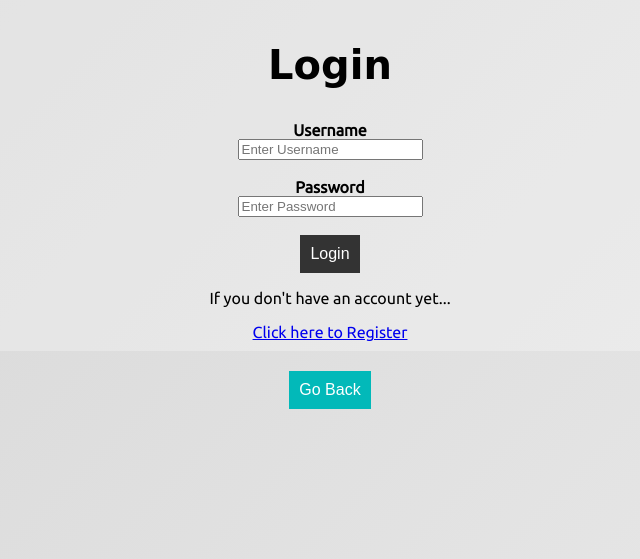
After one commit to CodecoolGlobal/ask-mate-3-python-xKeiro, a Flask app: page /login in a window 1280 px wide. The commit adds this page. Shown: the part 457-1016 px from the top of the page, without its empty margins (310-950 px from the left). Run offline with Flask 2, Linux system fonts and the light colour scheme; some libraries are stand-ins or nearby versions; some web fonts are replaced.

Commit message:
Login page, logout, username on banner

```diff
--- a/server.py
+++ b/server.py
@@ -1,6 +1,6 @@
 import os
 
-from flask import Flask, request, render_template, redirect, session
+from flask import Flask, request, render_template, redirect, session, url_for
 from werkzeug.utils import secure_filename
 
 from bonus_questions import SAMPLE_QUESTIONS
@@ -26,7 +26,7 @@ def allowed_file(filename):
 @app.route('/')
 def index():
     questions = data_manager.get_latest_questions()
-    session['user_id'] = 1
+    # session['user_id'] = 1
     return render_template('index.html', questions=questions)
 
 
@@ -139,7 +139,7 @@ def add_question():
         else:
             all_tags = data_manager.get_tags()
             return render_template('add-question.html', question={}, all_tags=all_tags)
-    redirect(request.referrer)
+    return redirect(url_for('login'))
 
 
 @app.route('/question/<question_id>/new-answer', methods=["GET", "POST"])
@@ -316,13 +316,13 @@ def delete_comment(comment_id):
 def bonus_questions():
     return render_template('bonus_questions.html', questions=SAMPLE_QUESTIONS)
 
+
 @app.route("/tags")
 def tags_page():
     tags = data_manager.get_tags()
     searched_tag_id = request.args.get('tag_id')
     filtered_questions = data_manager.get_questions_by_tag_id(searched_tag_id)
-    return render_template("tags.html",tags=tags, questions=filtered_questions)
-
+    return render_template("tags.html", tags=tags, questions=filtered_questions)
 
 
 @app.route('/registration', methods=["GET", "POST"])
@@ -337,5 +337,34 @@ def add_applicants():
     return render_template('registration.html')
 
 
+@app.route('/login', methods=['GET', 'POST'])
+def login():
+    error = None
+    if request.method == 'POST':
+        username = request.form['username']
+        password = request.form['password']
+
+        user_details = data_manager.user_login(username)
+        if user_details:
+            username_login = user_details.get('username')
+            username_password = user_details.get('password')
+            user_id = int(user_details.get('id'))
+            if username_login != username or util.verify_password(password, username_password) is False:
+                error = 'Invalid username/password. Please try again.'
+            else:
+                session['user_id'] = user_id
+                session['username'] = username
+                return redirect(url_for('index'))
+
+    return render_template('login.html', error=error)
+
+
+@app.route('/logout')
+def logout():
+    session.pop('user_id', None)
+    session.pop('username', None)
+    return redirect(url_for('index'))
+
+
 if __name__ == "__main__":
     app.run(debug=True)
--- a/templates/banner.html
+++ b/templates/banner.html
@@ -26,7 +26,12 @@
 				<input type="search" placeholder="Search..." id="search-question" name="search-question"
 				       value="{{ search_phrase if search_phrase is defined }}">
 				<button type="submit"> Submit</button>
-                <a href="/registration">Register</a>
+                {% if session['user_id'] %}
+                    <a href="/user/<user_id>">{{ session['username'] }}</a>
+                    <a href="/logout">Logout</a>
+                {% else %}
+                    <a href="/login">Login</a>
+                {% endif %}
 			</form>
 		</div>
 
--- /dev/null
+++ b/templates/login.html
@@ -0,0 +1,24 @@
+{% extends "banner.html" %}
+
+{% block content %}
+
+<div class="container">
+    <h2>Login</h2>
+    <form style="text-align: center" method="post">
+        <label for="username"><b>Username</b><br>
+            <input type="text" placeholder="Enter Username" name="username" required>
+        </label><br><br>
+        <label for="password"><b>Password</b><br>
+            <input type="password" placeholder="Enter Password" name="password" required>
+        </label><br><br>
+        <button class="button button1" type="submit">Login</button>
+        <p>If you don't have an account yet...</p>
+        <a href="/registration">Click here to Register</a>
+    </form>
+  {% if error %}
+      <p class="error"><strong>Error:</strong> {{ error }}</p>
+  {% endif %}
+</div>
+
+    {% include 'footer.html' %}
+{% endblock %}
```
Also changed, not shown: data_manager.py (+20 -4 lines).
